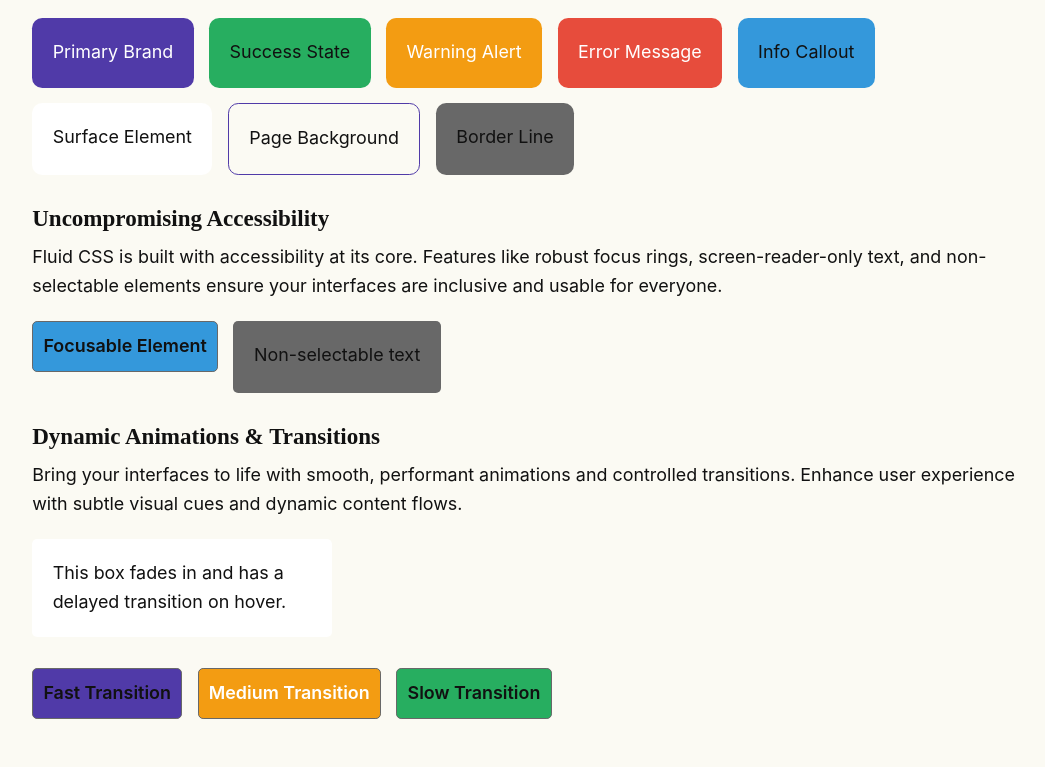
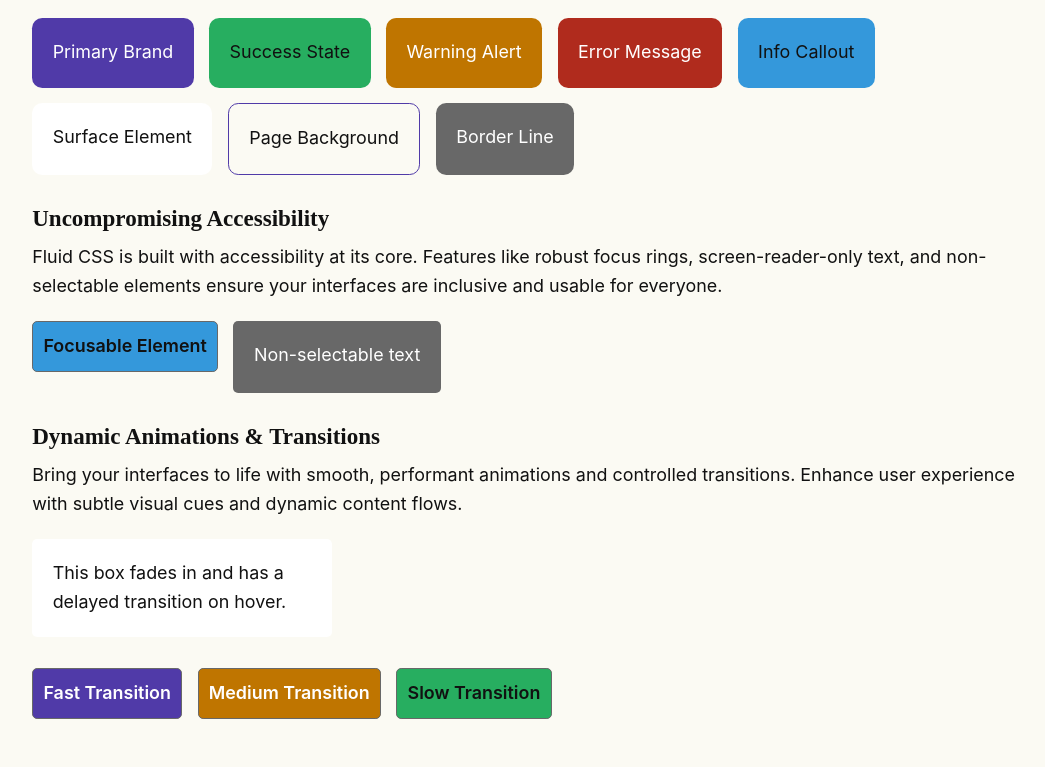
Before and after one commit to NathanDozen3/fluid-css, a website: page demo.html in a window 1280 px wide. Shown: the part 2085-2852 px from the top of the page, without its empty margins (115-1160 px from the left). Drawn offline with Linux system fonts and the light colour scheme.

Commit message:
fix(a11y): Improve color contrast for critical elements
Addresses Lighthouse accessibility findings by enhancing the contrast ratio of text against background colors for several key elements. This improves readability for all users, especially those with visual impairments.

- **`_variables.css`**: Updated `--color-warning` from `#f39c12` to `#bf7500` and `--color-error` from `#e74c3c` to `#b02b1d`. These darker shades ensure WCAG AA contrast compliance (4.5:1) with white text.
- **`demo.html`**:
    - Changed text color on `background-color-border` from `color-contrast` to `color-base`.
    - Changed text color on `background-color-muted` from `color-contrast` to `color-base`.
    - Changed text color on `background-color-primary` (Fast Transition button) from `color-contrast` to `color-base`.
    - Changed text color on `background-color-warning` (Warning Alert and Grid Item 1) from `color-base` to `color-contrast`.
    - Changed text color on `background-color-error` (Error Message and Grid Item 2) from `color-base` to `color-contrast`.

These adjustments ensure better legibility and a more inclusive user experience across the demo page.

```diff
--- a/css/_variables.css
+++ b/css/_variables.css
@@ -56,8 +56,8 @@
   --color-contrast-light: #444; /* Lighter contrast for secondary text */
   --color-primary: var(--palette-purple); /* Main brand/action color */
   --color-success: #27ae60; /* Success/positive */
-  --color-warning: #f39c12; /* Warning/attention */
-  --color-error: #e74c3c; /* Error/negative */
+  --color-warning: #bf7500; /* Warning/attention */
+  --color-error: #b02b1d; /* Error/negative */
   --color-info: #3498db; /* Informational */
   --color-surface: var(--palette-white); /* Card/panel background */
   --color-surface-hover: #f5f5f5; /* Hover state for surface elements */
--- a/demo.html
+++ b/demo.html
@@ -60,7 +60,7 @@
         <div class="background-color-info color-contrast padding-md border-radius-lg white-space-nowrap">Info Callout</div>
         <div class="background-color-surface color-contrast padding-md border-radius-lg white-space-nowrap">Surface Element</div>
         <div class="background-color-background color-contrast border-style-solid border-width-sm border-color-primary padding-md border-radius-lg white-space-nowrap">Page Background</div>
-        <div class="background-color-border color-contrast padding-md border-radius-lg white-space-nowrap">Border Line</div>
+        <div class="background-color-border color-base padding-md border-radius-lg white-space-nowrap">Border Line</div>
       </div>
 
       <h3>Uncompromising Accessibility</h3>
@@ -68,7 +68,7 @@
       <div class="display-flex flex-wrap gap-md margin-bottom-lg">
         <button class="button background-color-info color-contrast border-radius-md focus-ring user-select-none">Focusable Element</button>
         <span class="visually-hidden background-color-background-alt padding-xs border-radius-sm">Hidden content for screen readers</span>
-        <div class="user-select-none background-color-muted color-contrast padding-md border-radius-md">Non-selectable text</div>
+        <div class="user-select-none background-color-muted color-base padding-md border-radius-md">Non-selectable text</div>
       </div>
 
       <h3>Dynamic Animations & Transitions</h3>
@@ -77,7 +77,7 @@
         <span class="animation-fade-in">This box fades in and has a delayed transition on hover.</span>
       </div>
       <div class="display-flex flex-wrap gap-md margin-bottom-lg">
-        <button class="button background-color-primary color-contrast border-radius-md transition-property-all transition-duration-fast focus-ring">Fast Transition</button>
+        <button class="button background-color-primary color-base border-radius-md transition-property-all transition-duration-fast focus-ring">Fast Transition</button>
         <button class="button background-color-warning color-base border-radius-md transition-property-all transition-duration-medium focus-ring">Medium Transition</button>
         <button class="button background-color-success color-contrast border-radius-md transition-property-all transition-duration-slow focus-ring">Slow Transition</button>
       </div>
```
